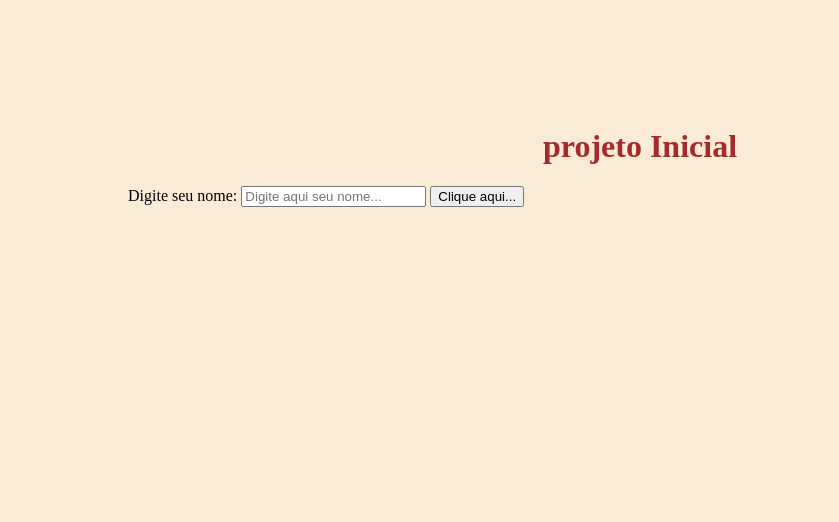
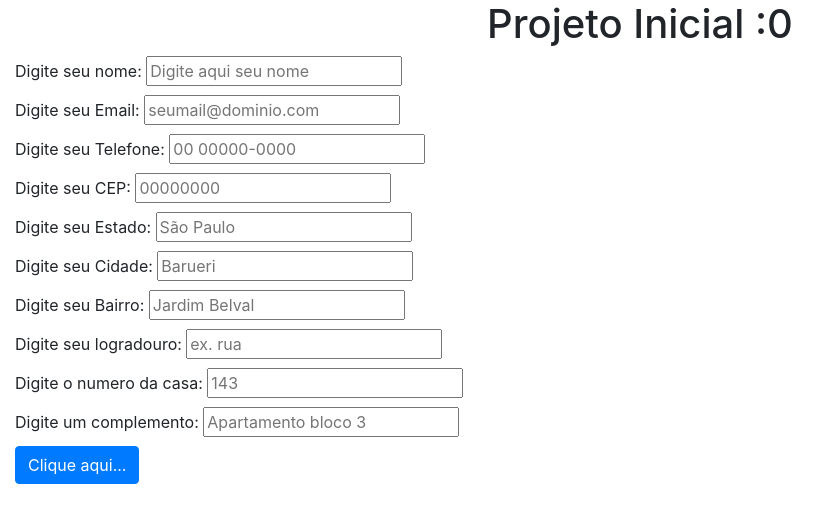
Before and after one commit to MirellaAguiar/projeto-inicial, a plain HTML site: page index.html in a window 1280 px wide. Shown: the whole page, without its empty margins (0-839 px from the left). Drawn offline with nearby package versions, Linux system fonts and the light colour scheme.

Commit message:
formulario

```diff
--- a/index.html
+++ b/index.html
@@ -4,18 +4,80 @@
     <meta charset="UTF-8">
     <meta http-equiv="X-UA-Compatible" content="IE=edge">
     <meta name="viewport" content="width=device-width, initial-scale=1.0">
+
     <title>Projeto Inicial</title>
+    <link rel="stylesheet" href="./estilo.css">
+    <link rel="stylesheet" href="https://stackpath.bootstrapcdn.com/bootstrap/4.1.3/css/bootstrap.min.css" integrity="sha384-MCw98/SFnGE8fJT3GXwEOngsV7Zt27NXFoaoApmYm81iuXoPkFOJwJ8ERdknLPMO" crossorigin="anonymous">
 
-    <link rel="stylesheet" href="./estilo.css">
 </head>
-<body>
-    <h1> projeto Inicial </h1>
+<body class="container-fluid">
+    <h1> Projeto Inicial :0 </h1>
+
+
      <div>
-          <label for="nome"> Digite seu nome:</label>
-          <input type="text" id="nome" placeholder="Digite aqui seu nome...">
-          <input type="button" id="botao" value="Clique aqui...">
+           <form>
+                   <div class="mb-1">
+                    <label for="nome"> Digite seu nome:</label>
+                    <input type="text" id="nome" placeholder="Digite aqui seu nome">
+                   </div>
 
+                   <div class="mb-1">
+                    <label for="email"> Digite seu Email:</label>
+                    <input type="text" id="email" placeholder="seumail@dominio.com">
+                   </div>
+
+                   <div class="mb-1">
+                    <label for="telefone"> Digite seu Telefone:</label>
+                    <input type="text" id="telefone" placeholder="00 00000-0000">
+                   </div>
+
+                   <div class="mb-1">
+                    <label for="cep"> Digite seu CEP:</label>
+                    <input type="text" id="cep" placeholder="00000000">
+                   </div>
+
+                   <div class="mb-1">
+                    <label for="estado"> Digite seu Estado:</label>
+                    <input type="text" id="estado" placeholder="São Paulo">
+                   </div>
+
+                   <div class="mb-1">
+                    <label for="cidade"> Digite seu Cidade:</label>
+                    <input type="text" id="cidade" placeholder="Barueri">
+                   </div>
+
+                   <div class="mb-1">
+                    <label for="bairro"> Digite seu Bairro:</label>
+                    <input type="text" id="bairro" placeholder="Jardim Belval">
+                   </div>
+
+                   <div class="mb-1">
+                    <label for="logradouro"> Digite seu logradouro:</label>
+                    <input type="text" id="logradouro" placeholder="ex. rua">
+                   </div>
+
+                   <div class="mb-1">
+                    <label for="numero"> Digite o numero da casa:</label>
+                    <input type="text" id="numero" placeholder="143">
+                   </div>
+
+                   <div class="mb-1">
+                    <label for="complemento"> Digite um complemento:</label>
+                    <input type="text" id="complemento" placeholder="Apartamento bloco 3">
+                   </div>
+
+
+                   <input type="button" id="botao"
+                         class="btn btn-primary"
+                         value="Clique aqui...">
+           </form>
+             <div id="saida-de-dados" class="m-1 p-1 text=center">
+
+             </div>
           <script src="./scripts.js"></script>
-     </div>
+          <script src="https://code.jquery.com/jquery-3.3.1.slim.min.js" integrity="sha384-q8i/X+965DzO0rT7abK41JStQIAqVgRVzpbzo5smXKp4YfRvH+8abtTE1Pi6jizo" crossorigin="anonymous"></script>
+          <script src="https://cdnjs.cloudflare.com/ajax/libs/popper.js/1.14.3/umd/popper.min.js" integrity="sha384-ZMP7rVo3mIykV+2+9J3UJ46jBk0WLaUAdn689aCwoqbBJiSnjAK/l8WvCWPIPm49" crossorigin="anonymous"></script>
+          <script src="https://stackpath.bootstrapcdn.com/bootstrap/4.1.3/js/bootstrap.min.js" integrity="sha384-ChfqqxuZUCnJSK3+MXmPNIyE6ZbWh2IMqE241rYiqJxyMiZ6OW/JmZQ5stwEULTy" crossorigin="anonymous"></script>
+         </div>
 </body>
 </html>
--- a/scripts.js
+++ b/scripts.js
@@ -1,14 +1,36 @@
 var botao = document.getElementById("botao");
 botao.addEventListener("click", alertar, false);
-var nome = document.getElementById("nome");
+var nome        = document.getElementById("nome");
+var email       =  document.getElementById("email");
+var telefone    =  document.getElementById("telefone");
+var cep         =  document.getElementById("cep");
+var estado      =  document.getElementById("estado");
+var cidade      =  document.getElementById("cidade");
+var bairro      =  document.getElementById("bairro");
+var logradouro  =  document.getElementById("logradouro");
+var numero      =  document.getElementById("numero");
+var complemento =  document.getElementById("complemento");
 
-function alertar(event)
-{ alert("Voce clicou no botao!!!" + " " + nome.value);
+var saida = document.getElementById("saida-de-dados");
 
-var numero = 7;
-    var resultado = numero % 2;
-    if(resultado == 0){
-        alert("este número é par!");
+function alertar(event){
+//{ alert("Voce clicou no botao!!!" + " " + nome.value);
 
-    }
+//var numero = 7;
+   // var resultado = numero % 2;
+   // if(resultado == 0){
+    //    alert("este número é par!");
+
+   // }
+   saida.inertText = "Nome:  "+ nome.value +
+   "\n Email:  " + email.value;
+   "\n telefone:  " + telefone.value;
+   "\n cep:  " + cep.value;
+   "\n estado:  " + estado.value;
+   "\n cidade:  " + cidade.value;
+   "\n bairro:  " + bairro.value;
+   "\n logradouro:  " + logradouro.value;
+   "\n numero:  " + numero.value;
+   "\n comlemento:  " + complemento.value;
+
 }
```
